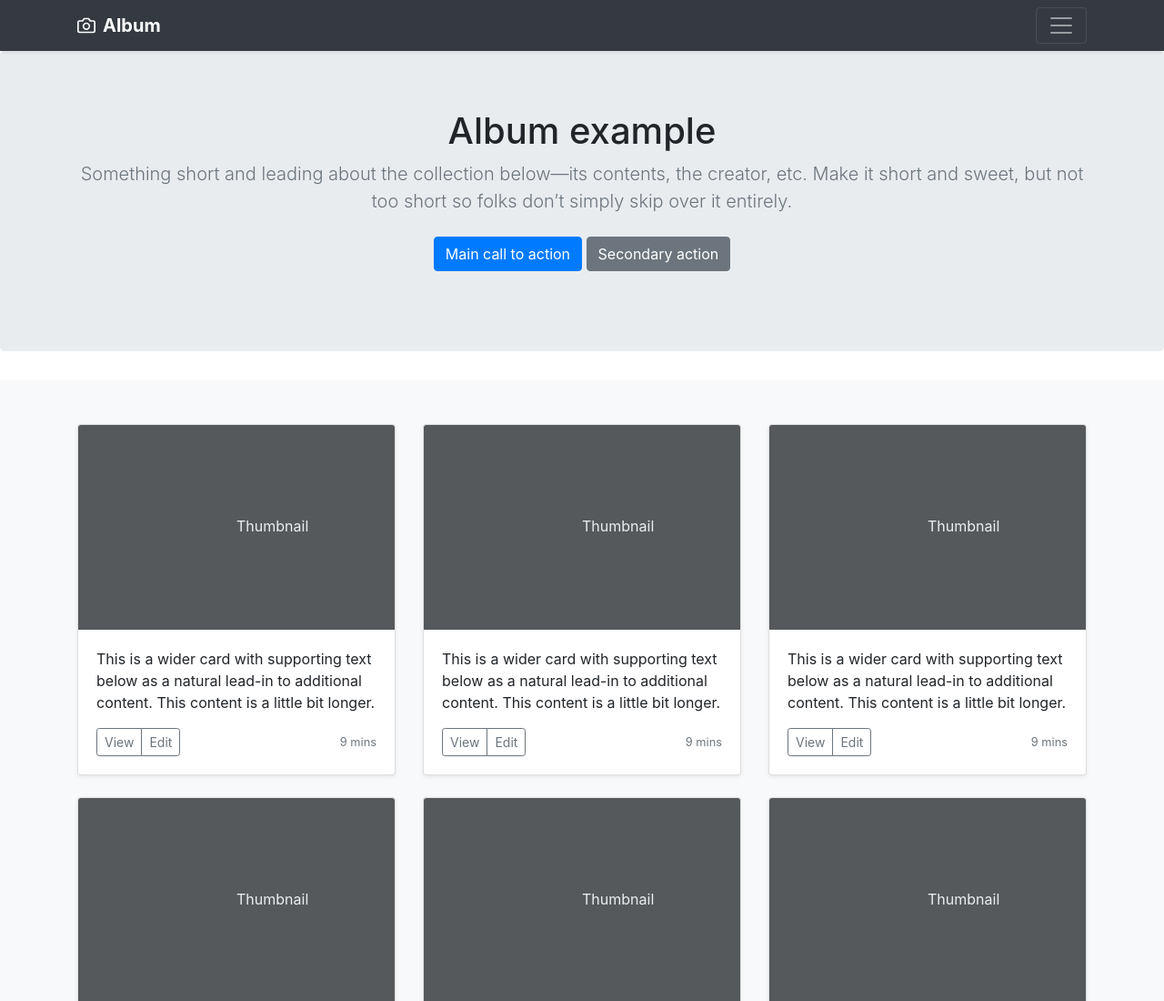
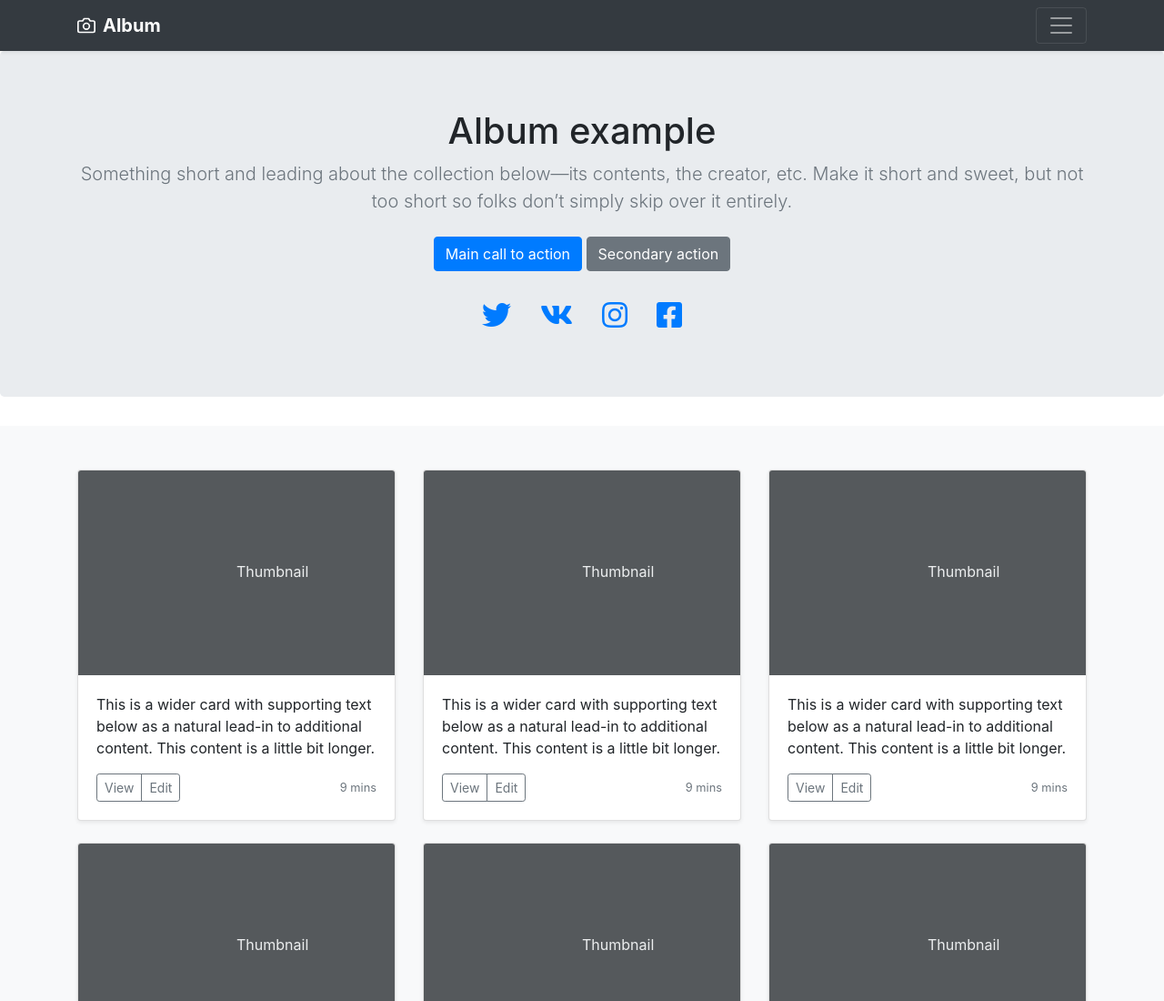
Before and after one commit to CyberWeel/git-task-3, a plain HTML site: page index.html in a window 1280 px wide. Shown: the top 1100 px of the page at 91% size. Drawn offline with Linux system fonts and the light colour scheme.

Commit message:
New social block and fonts added

```diff
--- a/index.html
+++ b/index.html
@@ -3,7 +3,7 @@
 <head>
     <meta charset="UTF-8">
     <title>Home page</title>
-    <!-- fonts here -->
+    <link rel="stylesheet" href="./assets/fonts/fa/css/all.min.css">
     <link rel="stylesheet" href="./assets/css/bootstrap.min.css">
     <link rel="stylesheet" href="./assets/css/style.css">
 </head>
@@ -63,7 +63,24 @@
                 <a href="#" class="btn btn-primary my-2">Main call to action</a>
                 <a href="#" class="btn btn-secondary my-2">Secondary action</a>
             </p>
-            <!-- new social block -->
+            <ul class="nav justify-content-center">
+                <li class="nav-item"><a href="#" class="nav-link">
+                    <i class="fab fa-2x  fa-twitter"></i>
+                </a>
+                </li>
+                <li class="nav-item"><a href="#" class="nav-link">
+                    <i class="fab fa-2x fa-vk"></i>
+                </a>
+                </li>
+                <li class="nav-item"><a href="#" class="nav-link">
+                    <i class="fab fa-2x fa-instagram"></i>
+                </a>
+                </li>
+                <li class="nav-item"><a href="#" class="nav-link">
+                    <i class="fab fa-2x fa-facebook-square"></i>
+                </a>
+                </li>
+            </ul>
         </div>
     </section>
 
```
